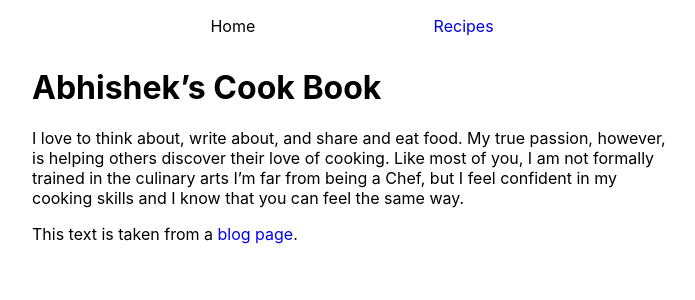
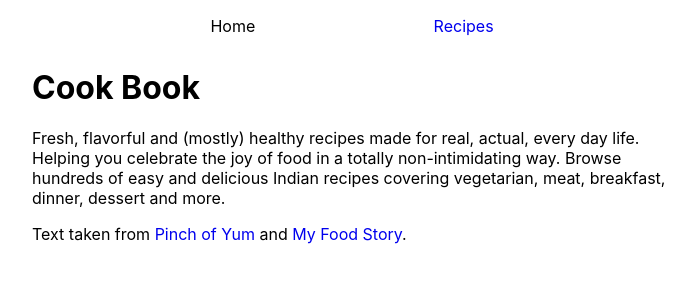
Before and after one commit to sisodiaa/recipes-static-site, a Jekyll site: the page built from index.md, in a window 1280 px wide. Shown: the top 300 px of the page, without its empty margins (288-983 px from the left). Built offline with Jekyll 4.4.1, drawn with Linux system fonts in a browser that asks for light colours.

Commit message:
Modify content of Index page

```diff
--- a/index.md
+++ b/index.md
@@ -3,12 +3,10 @@ layout: default
 title: "Homepage"
 ---
 
-# Abhishek's Cook Book
+# Cook Book
 
-I love to think about, write about, and share and eat food.
-My true passion, however, is helping others discover their love of cooking.
-Like most of you, I am not formally trained in the culinary arts
-I'm far from being a Chef, but I feel confident in my cooking skills and I know
-that you can feel the same way.
+Fresh, flavorful and (mostly) healthy recipes made for real, actual, every day life.
+Helping you celebrate the joy of food in a totally non-intimidating way.
+Browse hundreds of easy and delicious Indian recipes covering vegetarian, meat, breakfast, dinner, dessert and more.
 
-This text is taken from a [blog page](http://www.grillachef.com/2011/01/allow-me-to-introduce-myself.html).
+Text taken from [Pinch of Yum](https://pinchofyum.com/) and [My Food Story](https://myfoodstory.com/).
```
